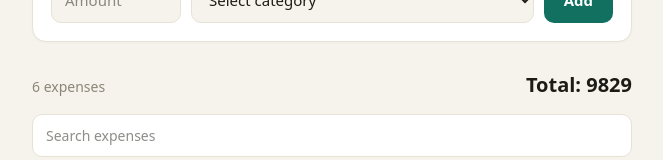
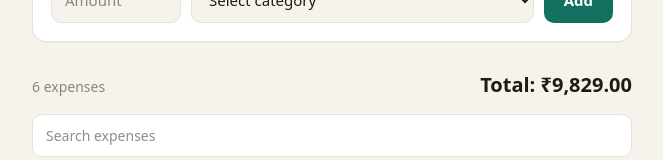
Before and after one commit to Poluslg/expense-tracker-assignment, a Next.js app: page / in a window 1280 px wide. Shown: the part 294-454 px from the top of the page, without its empty margins (308-971 px from the left). Built offline with nearby package versions, Linux system fonts and the light colour scheme.

Commit message:
fix: format total amount as currency The running total was displaying as a raw number (e.g. 'Total: 9829'), inconsistent with the per-row amounts which were already using the formatCurrency util. Applied the same Intl.NumberFormat formatter so the total renders correctly as ₹9,829.00.

```diff
--- a/src/app/page.tsx
+++ b/src/app/page.tsx
@@ -4,6 +4,7 @@ import { useState } from "react";
 import { SEED, Expense } from "@/lib/data";
 import ExpenseForm from "@/components/ExpenseForm";
 import ExpenseLists from "@/components/ExpenseLists";
+import { formatCurrency } from "@/lib/formatCurrency";
 
 export default function Daybook() {
   const [expenses, setExpenses] = useState<Expense[]>(SEED);
@@ -46,7 +47,9 @@ export default function Daybook() {
         <div style={{ fontSize: 14, color: "var(--muted)" }}>
           {expenses.length} expenses
         </div>
-        <div style={{ fontSize: 20, fontWeight: 700 }}>Total: {total}</div>
+        <div style={{ fontSize: 20, fontWeight: 700 }}>
+          Total: {formatCurrency(total)}
+        </div>
       </div>
 
       {/* Search */}
```
